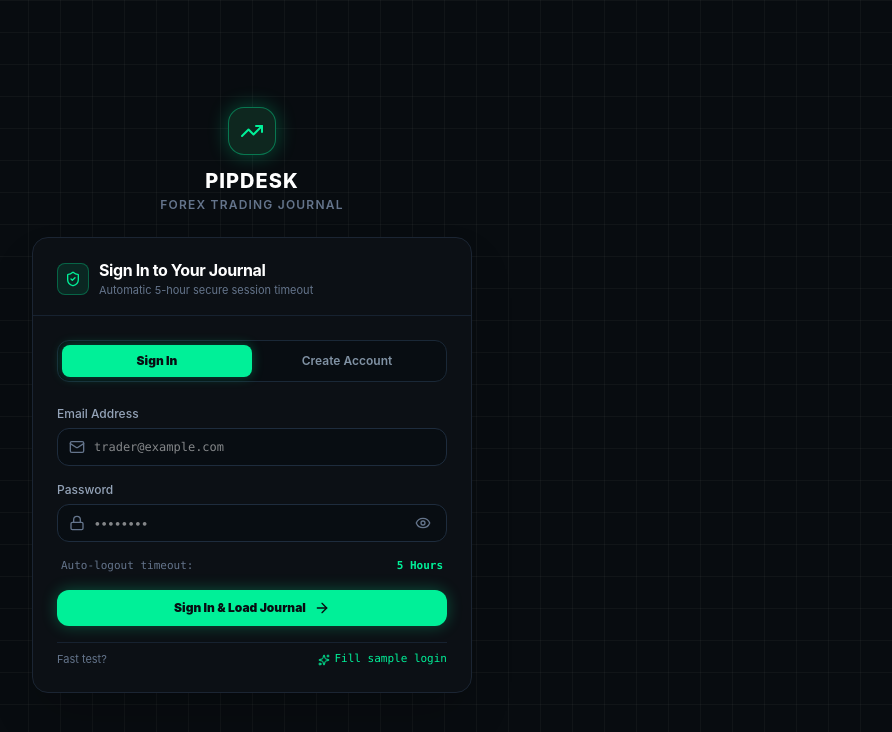
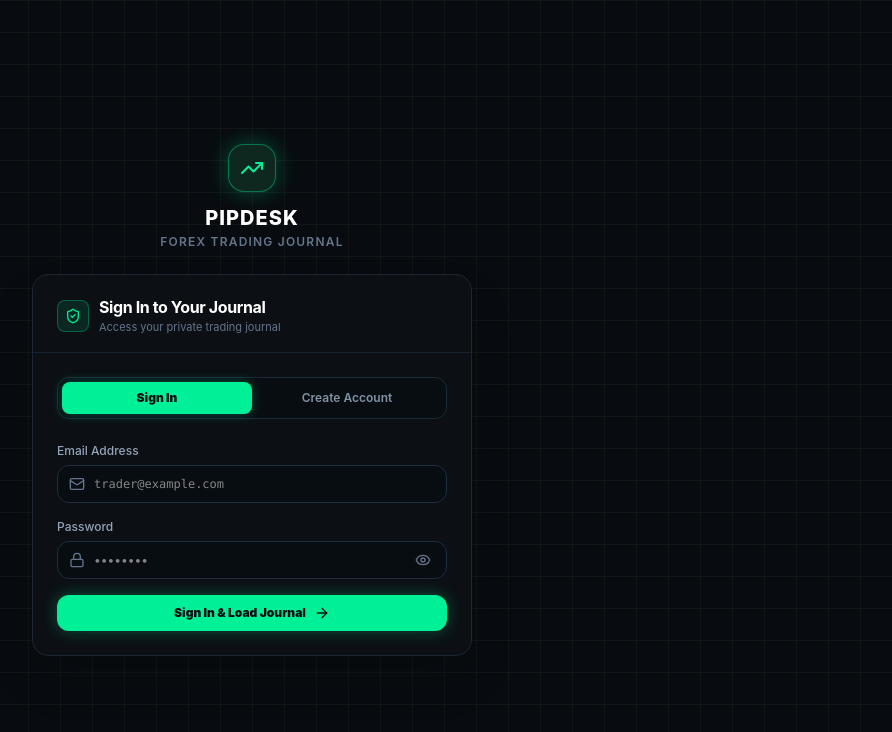
Before and after one commit to Naveen-Nawin/trading-journal, a React (Vite) app: page / in a window 1280 px wide. Shown: the top 732 px of the page, without its empty margins (388-1280 px from the left). Built offline with nearby package versions, Linux system fonts and the light colour scheme; no server answers.

Commit message:
Remove auto-logout badge and sample login fill from login screen

```diff
--- a/src/components/Auth/AuthModal.jsx
+++ b/src/components/Auth/AuthModal.jsx
@@ -5,7 +5,6 @@ import {
   Lock,
   User,
   ArrowRight,
-  Sparkles,
   AlertCircle,
   ShieldCheck,
   TrendingUp,
@@ -68,12 +67,6 @@ export const AuthModal = ({ isGate = false }) => {
     }
   };
 
-  const fillDemoAccount = () => {
-    setEmail('trader@forex.com');
-    setPassword('trader123');
-    setName('Forex Pro');
-  };
-
   return (
     <div className={isGate ? 'w-full max-w-[440px] my-auto' : 'fixed inset-0 z-50 flex items-center justify-center p-4 bg-black/80 backdrop-blur-xs overflow-y-auto'}>
       {isGate && (
@@ -100,7 +93,7 @@ export const AuthModal = ({ isGate = false }) => {
                 {mode === 'login' ? 'Sign In to Your Journal' : 'Create Trader Account'}
               </h2>
               <p className="text-[11px] text-[#64748b]">
-                {mode === 'login' ? 'Automatic 5-hour secure session timeout' : 'Your private database for trades and rules'}
+                {mode === 'login' ? 'Access your private trading journal' : 'Your private database for trades and rules'}
               </p>
             </div>
           </div>
@@ -278,12 +271,6 @@ export const AuthModal = ({ isGate = false }) => {
                 </div>
               </div>
 
-              {/* Session duration badge */}
-              <div className="flex items-center justify-between text-[11px] text-[#64748b] px-1 font-mono">
-                <span>Auto-logout timeout:</span>
-                <span className="text-[#00f098] font-bold">5 Hours</span>
-              </div>
-
               {/* Submit Button */}
               <button
                 type="submit"
@@ -292,19 +279,6 @@ export const AuthModal = ({ isGate = false }) => {
                 <span>{mode === 'login' ? 'Sign In & Load Journal' : 'Create Account & Open Journal'}</span>
                 <ArrowRight className="w-4 h-4" />
               </button>
-
-              {/* Quick Demo Fill */}
-              <div className="pt-2 border-t border-[#172230] flex items-center justify-between text-[11px] text-[#64748b]">
-                <span>Fast test?</span>
-                <button
-                  type="button"
-                  onClick={fillDemoAccount}
-                  className="text-[#00f098] hover:underline flex items-center gap-1 cursor-pointer font-mono"
-                >
-                  <Sparkles className="w-3 h-3" />
-                  <span>Fill sample login</span>
-                </button>
-              </div>
             </form>
           </>
         )}
```
